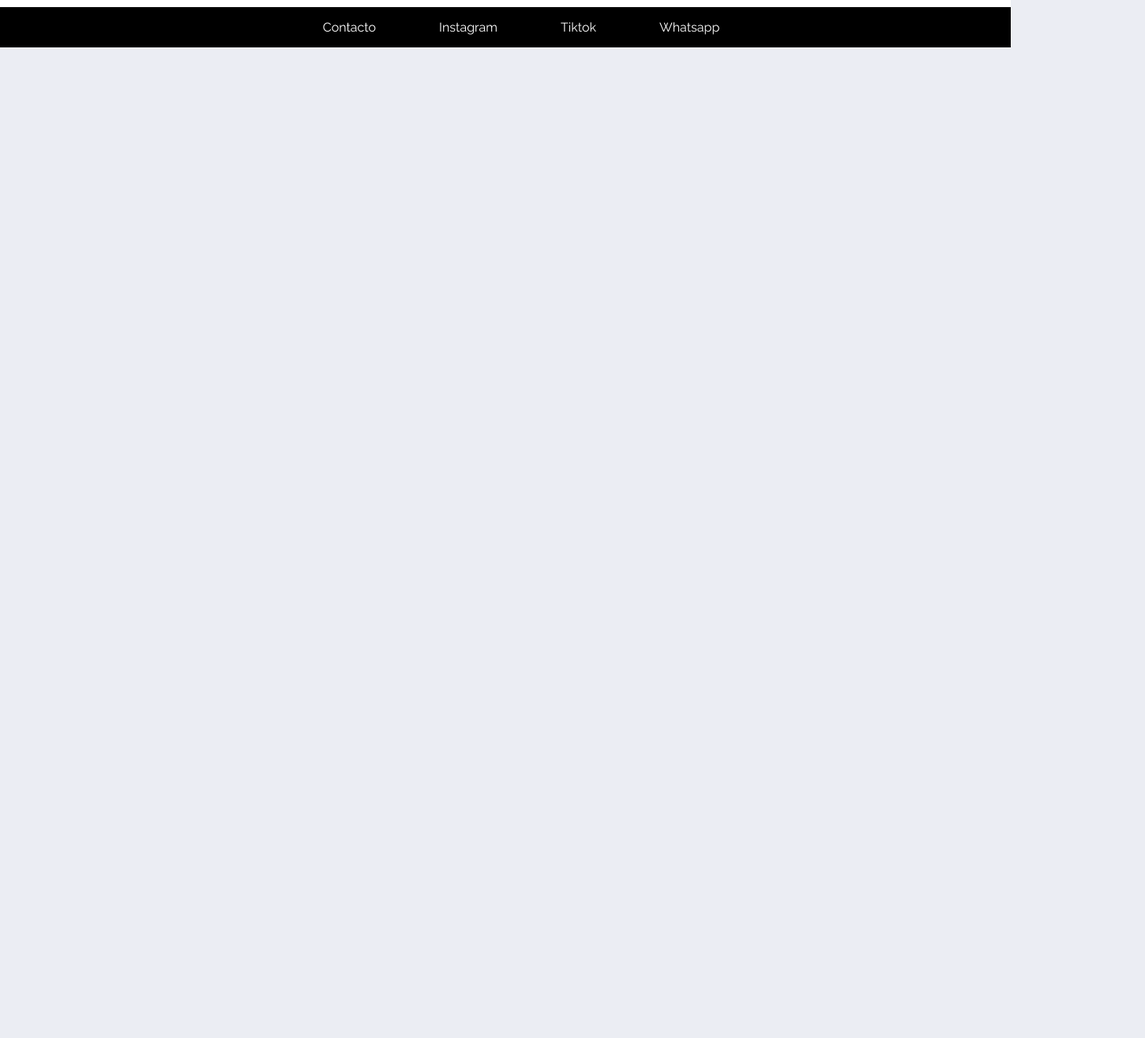
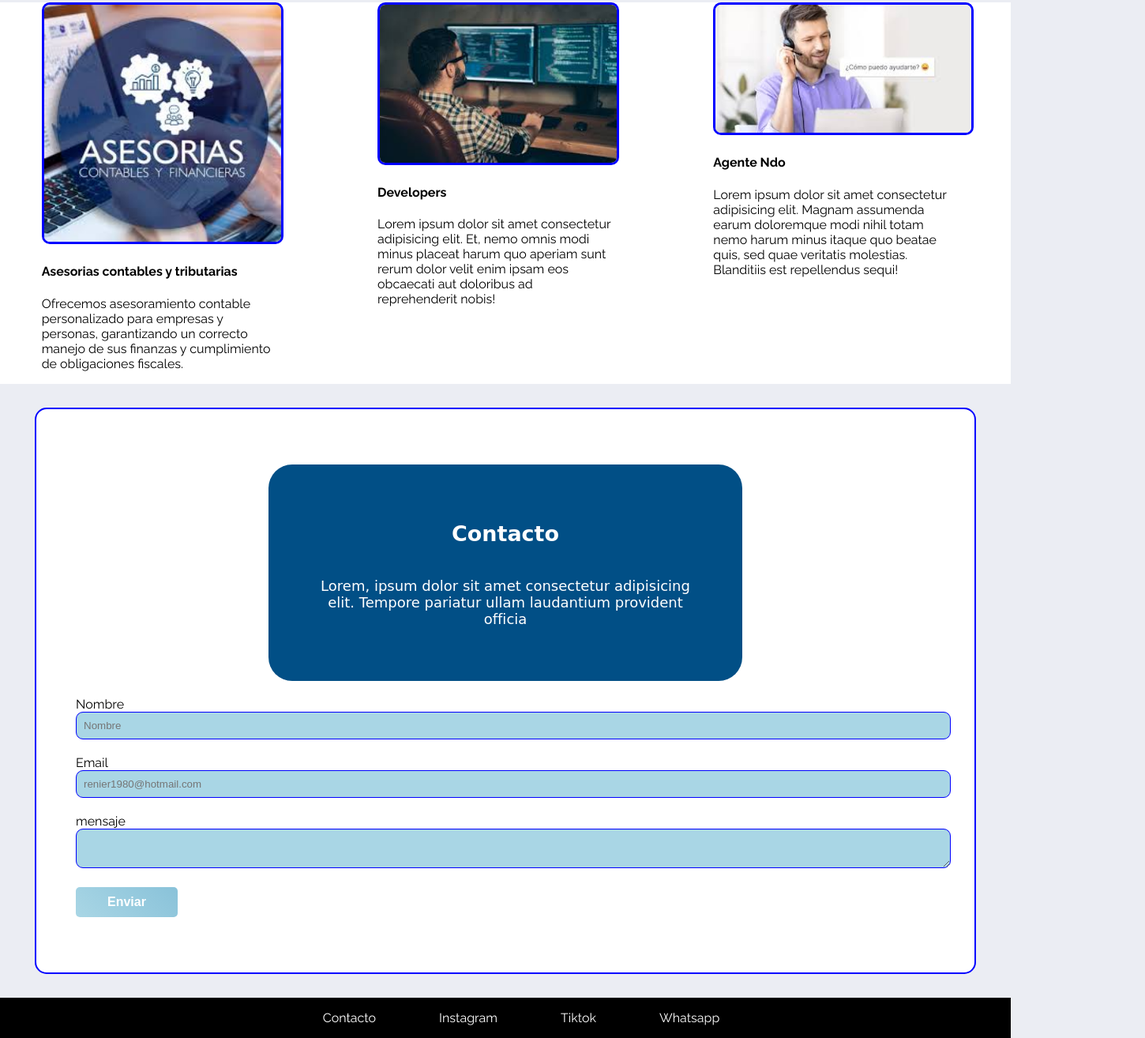
Before and after one commit to RenierDeLaRans/Miprimeraweb, a plain HTML site: page index.html in a window 1280 px wide. Shown: the part 1266-2580 px from the top of the page at 79% size, 1450 px wide, since content can reach past the window. Before the commit the page ends 1326 px from the top, so only its background shows below. Drawn offline with Linux system fonts and the light colour scheme.

Commit message:
actualizacion25032025

```diff
--- a/index.html
+++ b/index.html
@@ -22,7 +22,7 @@
     <nav> <!--Barra de navegacion-->
         <ul>
             <li><a href="index.html">Inicio</a></li>
-            <li><a href="#acerca">Acerca de mi</a></li>
+            <li><a href="#acerca-de">Acerca de mi</a></li>
             <li><a href="#trabajos">Trabajos</a></li>
             <li><a href="#trabajos">Servicios</a></li>
             <li><a href="#contacto">Contactos</a></li>
@@ -44,9 +44,9 @@
         </div>
     </section>
     <section class="section-2">
-        <img src="fondo.jpg" width="1450" height="300"  malt="paisaje">
+        <img src="fondo.jpg" alt="paisaje">
     </section>
-    <h2 class="section3-head" style="color: #130d02;">Portafolio</h2>
+    <h2 class="section3-head" id="trabajos" style="color: #130d02;">Portafolio</h2>
     <section class="section-3">
         <div class="producto">
             <img src="asesoria.jpg" alt="trabajo1">
@@ -69,6 +69,33 @@
     </section>
 
 
+    <section class="form-container" id="contacto">
+        <div class="f-header">
+            <h1>Contacto</h1>
+            <p>Lorem, ipsum dolor sit amet consectetur adipisicing elit. Tempore pariatur ullam laudantium provident officia </p>
+        </div>
+        <form action="" method="get" id="form">
+            <div class="form-row">
+                <label for="nombre" >Nombre</label>
+                <input type="text" placeholder="Nombre" id="nombre" required/>
+            </div>
+            <div class="form-row">
+                <label for="email">Email</label>
+                <input type="email" name="correo" id="email" placeholder="renier1980@hotmail.com" required>
+            </div>
+            <div class="form-row">
+                <label for="mensaje">mensaje</label>
+                <textarea name="mensaje" id="mensaje"></textarea>
+            </div>
+            <div class="form-row">
+                <button>Enviar</button>
+            </div>
+
+
+        </form>
+    </section>
+
+
   </main>
 
 
--- a/styles.css
+++ b/styles.css
@@ -16,7 +16,7 @@ ul li{
 /* Modifica el header para que la lista se vea como un menu */
 header{
     display: flex; /*define contenedor felible*/
-    background-color: rgb(119, 124, 124); /*color al contenedor*/
+    background-color: #0a0908; /*color al contenedor*/
     align-items: center; /*alinea todo al centro de la flexbox*/
     justify-content: space-between; /*justificar el contenido como si fuera un parrafo en word*/
 }
@@ -76,6 +76,11 @@ footer nav ul a{
     right: 39px;
 }
 
+.section-2 img {
+    width: 100%;
+    border-radius: 10px;
+}
+
 .section-3 {
     background-color: white;
     display: flex;
@@ -87,11 +92,11 @@ footer nav ul a{
     background-color: white;
     color: black;
     text-align: center;
+
 }
 
 .section-3 img {
-    width: 300px;
-    height: 250px;
+    width: 100%;
     border-radius: 10px;
     border: solid blue;
 }
@@ -104,3 +109,60 @@ footer nav ul a{
     text-align: left;
     max-width: 300px;
 }
+
+
+
+.f-header{
+    display: flex;
+    flex-direction: column;
+    font-family: cursive; font-size: large;
+    align-items: center;
+    justify-content: center;
+    text-align: center;
+    background-color: #014f86;
+    border-radius: 30px;
+    width: 80%;
+    max-width: 500px;
+    margin: 20px auto;
+    padding: 50px;
+    color: white;
+}
+
+.form-container{
+    background: white;
+    border: 2px solid blue;
+    border-radius: 15px;
+    width: 85%;
+    padding: 50px;
+    margin: 30px auto;
+}
+
+.form-row {
+    margin-bottom: 20px;
+}
+
+.form-row input[type="text"],
+.form-row input[type="email"],
+.form-row textarea {
+    background-color: #a9d6e5;
+    border: 1px solid blue;
+    border-radius: 9px;
+    width: 100%;
+    padding: 9px;
+}
+
+.form-row button {
+    font-size: 16px;
+    font-weight: bold;
+    color: white;
+    background: linear-gradient(45deg, #a9d6e5, #89c2d9);
+    border-radius: 5px;
+    padding: 10px 40px;
+    cursor: pointer;
+    border: none;
+    transition: background 0.3s ease;
+}
+
+.form-row button:hover{
+    background: linear-gradient(45deg, #a9d6e5, #89c2d9);
+}
```
